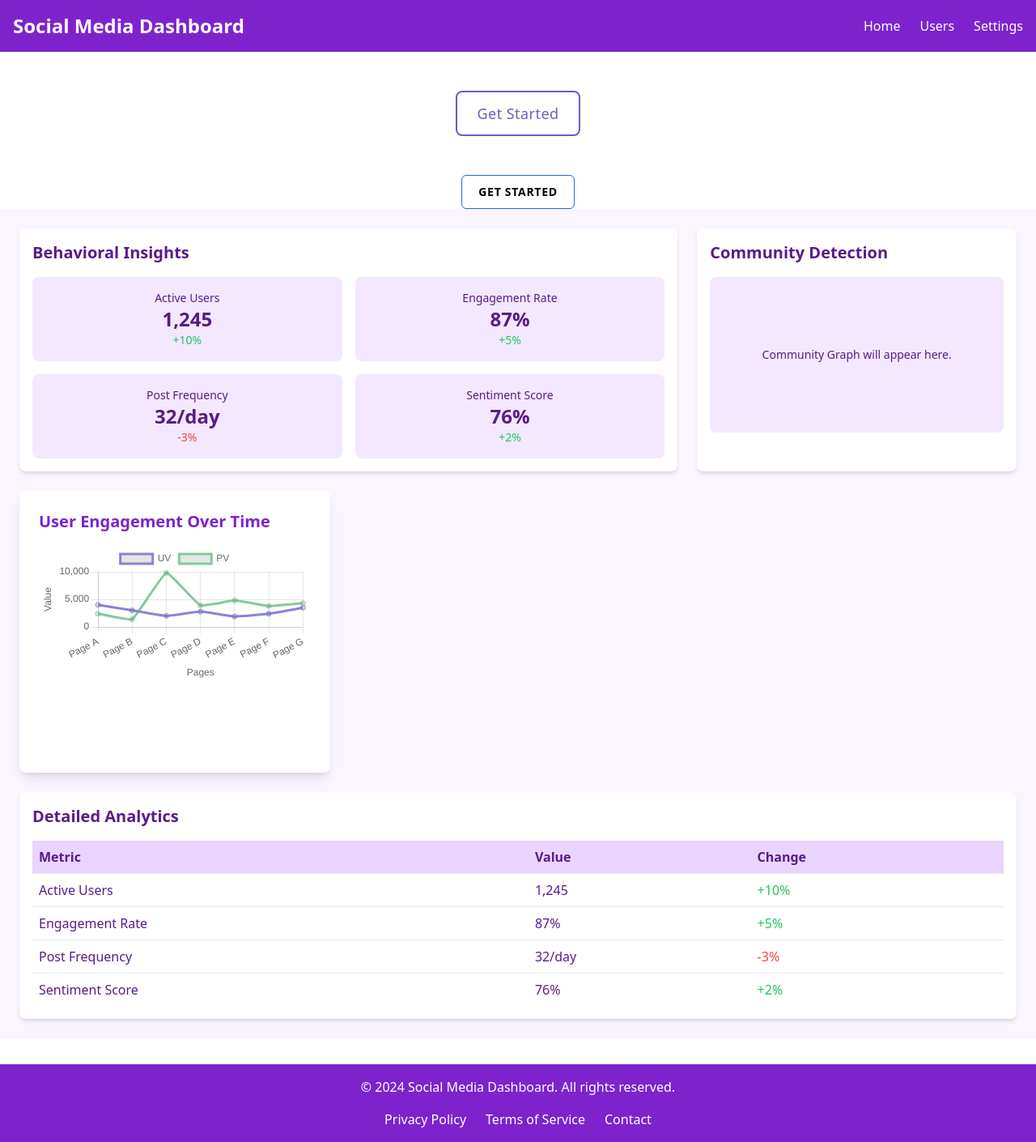
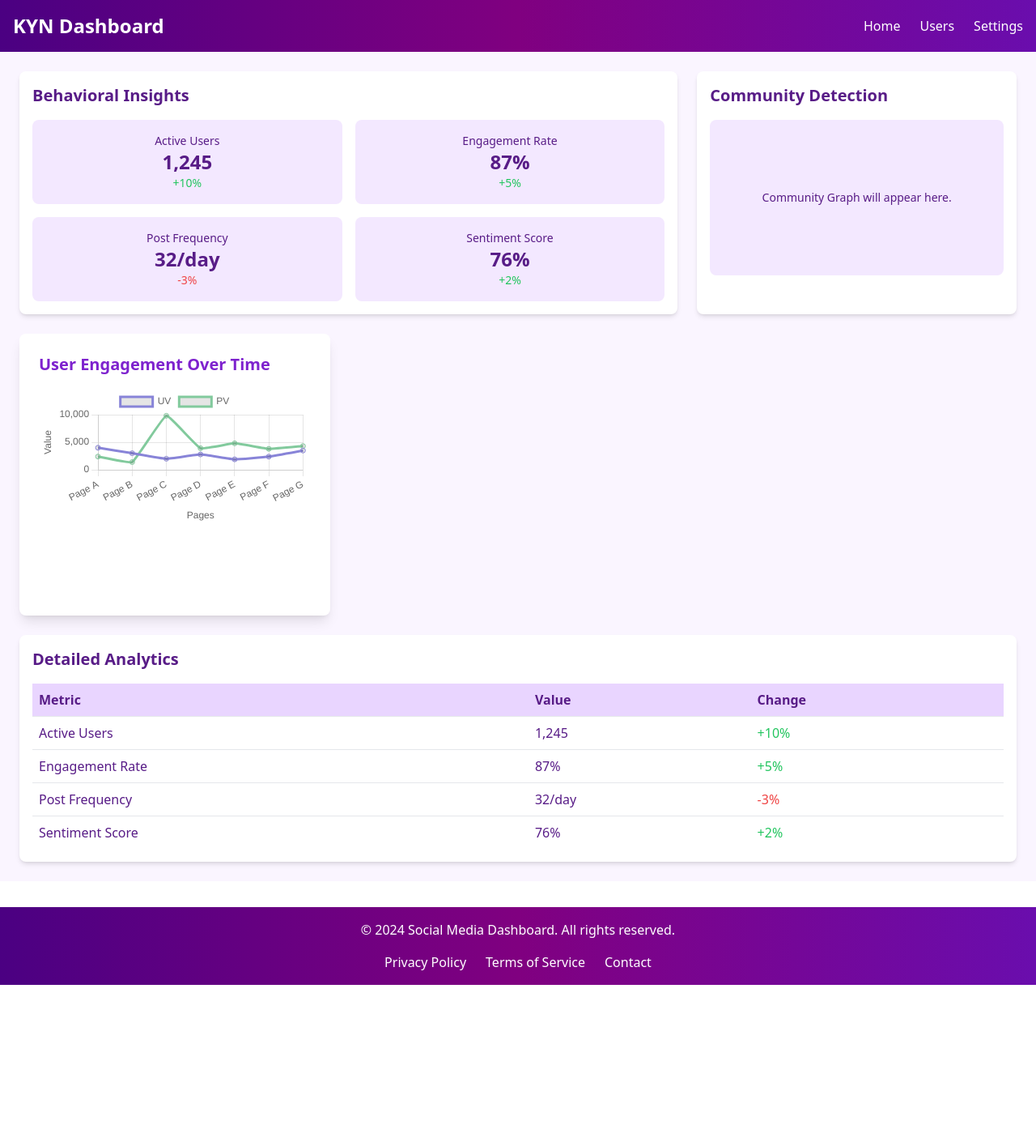
Before and after one commit to Devesh73/kyn, a React (Vite) app in the folder kyn-frontend/: page / in a window 1280 px wide. Shown: the whole page at 81% size. After the commit the page ends 1216 px from the top, so only its background shows below. Built offline with nearby package versions, Linux system fonts and the light colour scheme.

Commit message:
feat: headercolor

```diff
--- a/kyn-frontend/src/App.jsx
+++ b/kyn-frontend/src/App.jsx
@@ -12,12 +12,12 @@ function App() {
   return (
     <>
       <Headers />
-      <div className="flex justify-center mt-8">
+      {/* <div className="flex justify-center mt-8">
         <Button onClick={() => alert("Button Clicked!")}>Get Started</Button>
       </div>
       <div className="flex justify-center mt-8">
         <Button2 onClick={() => alert("Button Clicked!")}>Get Started</Button2>
-      </div>
+      </div> */}
       <Dashboard />
       <Footer />
     </>
--- a/kyn-frontend/src/components/Footer.jsx
+++ b/kyn-frontend/src/components/Footer.jsx
@@ -2,7 +2,12 @@ import React from 'react';
 
 const Footer = () => {
   return (
-    <footer className="bg-purple-700 text-white py-4 mt-8">
+    <footer
+      className="text-white py-4 mt-8"
+      style={{
+        background: 'linear-gradient(to right, #4b0082, #800080, #6a0dad)',
+      }}
+    >
       <div className="container mx-auto text-center px-4">
         <p>&copy; 2024 Social Media Dashboard. All rights reserved.</p>
         <div className="mt-4">
--- a/kyn-frontend/src/components/Header.jsx
+++ b/kyn-frontend/src/components/Header.jsx
@@ -2,9 +2,14 @@ import React from 'react';
 
 const Header = () => {
   return (
-    <header className="bg-purple-700 text-white py-4">
+    <header
+      className="text-white py-4"
+      style={{
+        background: 'linear-gradient(to right, #4b0082, #800080, #6a0dad)',
+      }}
+    >
       <div className="container mx-auto flex justify-between items-center px-4">
-        <h1 className="text-2xl font-bold">Social Media Dashboard</h1>
+        <h1 className="text-2xl font-bold">KYN Dashboard</h1>
         <nav>
           <ul className="flex space-x-6">
             <li><a href="#home" className="hover:text-gray-200">Home</a></li>
```
